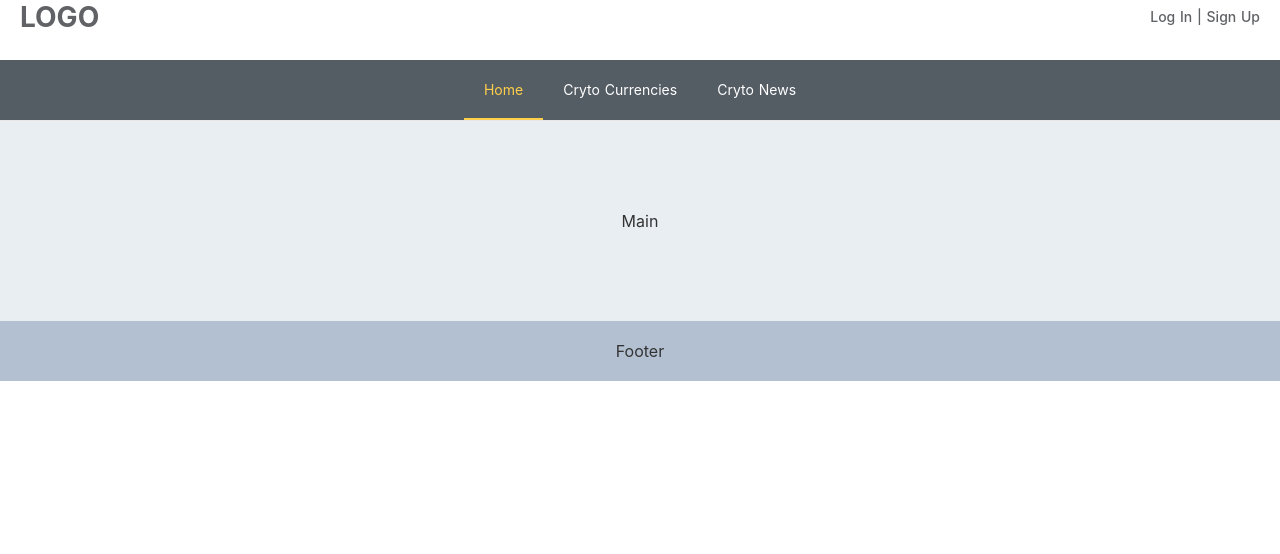
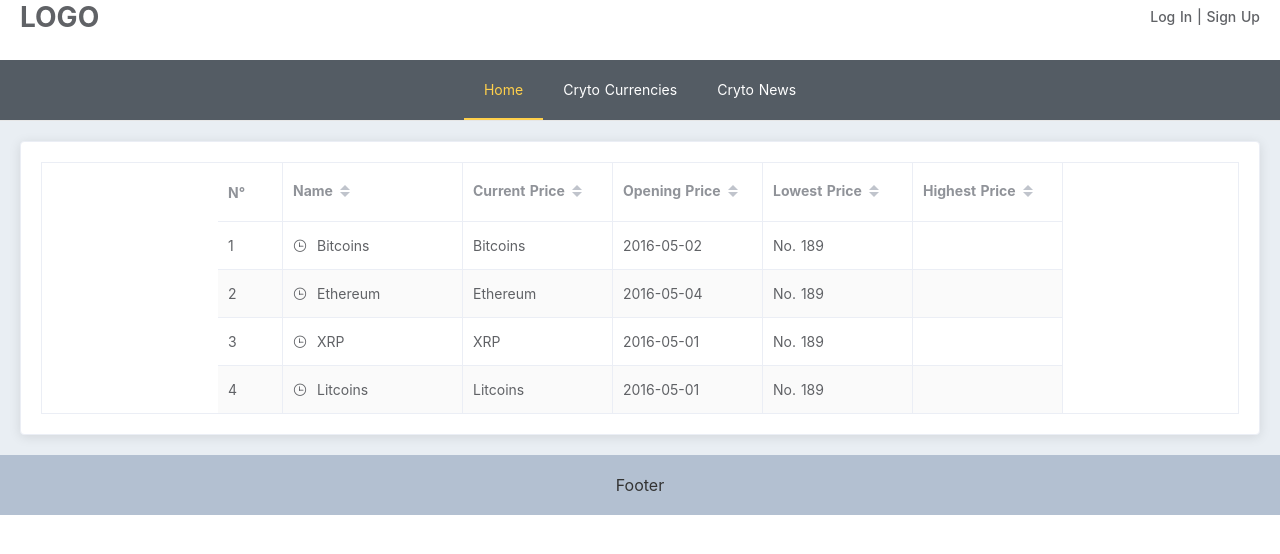
Before and after one commit to Sandra-I/CountOfMoney-Epitech, a Nuxt app in the folder frontend/: page /home in a window 1280 px wide. Shown: the top 554 px of the page. Built offline with nearby package versions, Linux system fonts and the light colour scheme.

Commit message:
feat(front): add cryptotable component

```diff
--- /dev/null
+++ b/frontend/components/CryptoTable.vue
@@ -0,0 +1,71 @@
+<template>
+  <el-card>
+      <!-- Utiliser attribut height dans el-table pour avoir un header fixe -->
+    <el-table
+    :data="tableData"
+    :default-sort = "{prop: 'id', order: 'descending'}"
+    stripe
+    border
+    align="center"
+    style="width: 100%"
+    >
+      <el-table-column
+      type="index"
+      label="N°"
+      width="65"
+      > </el-table-column>
+
+      <el-table-column
+        label="Name"
+        width="180"
+        sortable
+      >
+        <template slot-scope="scope">
+          <i class="el-icon-time"></i>
+          <span style="margin-left: 10px">{{ scope.row.name }}</span>
+        </template>
+      </el-table-column>
+      <el-table-column prop="name" label="Current Price" width="150" sortable> </el-table-column>
+      <el-table-column prop="date" label="Opening Price" width="150" sortable> </el-table-column>
+      <el-table-column prop="address" label="Lowest Price" width="150" sortable> </el-table-column>
+      <el-table-column prop="highestPrice" label="Highest Price" width="150" sortable> </el-table-column>
+    </el-table>
+  </el-card>
+</template>
+
+<script>
+export default {
+  name: "CryptoTable",
+  data() {
+    return {
+      tableData: [
+        {
+          date: "2016-05-02",
+          name: "Bitcoins",
+          address: "No. 189",
+        },
+        {
+          date: "2016-05-04",
+          name: "Ethereum",
+          address: "No. 189",
+        },
+        {
+          date: "2016-05-01",
+          name: "XRP",
+          address: "No. 189",
+        },
+        {
+          date: "2016-05-01",
+          name: "Litcoins",
+          address: "No. 189",
+        },
+      ],
+    };
+  },
+  // methods: {
+  //   indexMethod(index) {
+  //     return index * 2;
+  //   }
+  // }
+};
+</script>
--- a/frontend/layouts/default.vue
+++ b/frontend/layouts/default.vue
@@ -3,6 +3,10 @@
     <Navbar />
 
     <Nuxt />
+
+    <el-container>
+      <el-footer>Footer</el-footer>
+    </el-container>
   </div>
 </template>
 
--- a/frontend/pages/home.vue
+++ b/frontend/pages/home.vue
@@ -1,17 +1,18 @@
 <template>
   <div id="home">
     <el-container>
-      <el-main>Main</el-main>
-      <el-footer>Footer</el-footer>
+      <el-main>
+        <CryptoTable />
+      </el-main>
     </el-container>
   </div>
 </template>
 <script>
-import Navbar from "../components/Navbar";
+import CryptoTable from "../components/CryptoTable";
 
 export default {
   components: {
-    Navbar,
+    CryptoTable,
   },
 };
 </script>
@@ -28,7 +29,7 @@ export default {
   background-color: #E9EEF3;
   color: #333;
   text-align: center;
-  line-height: 160px;
+  /* line-height: 160px; */
 }
 
 body > .el-container {
```
